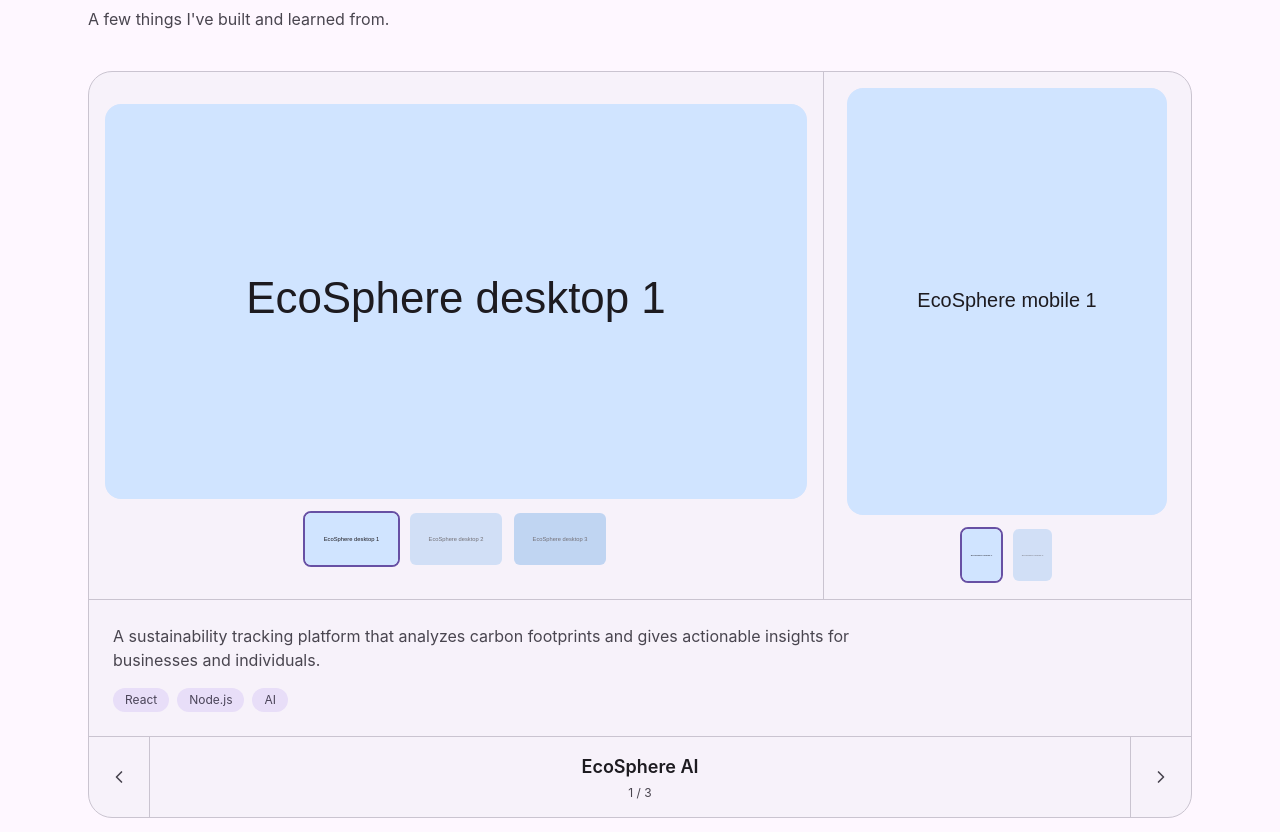
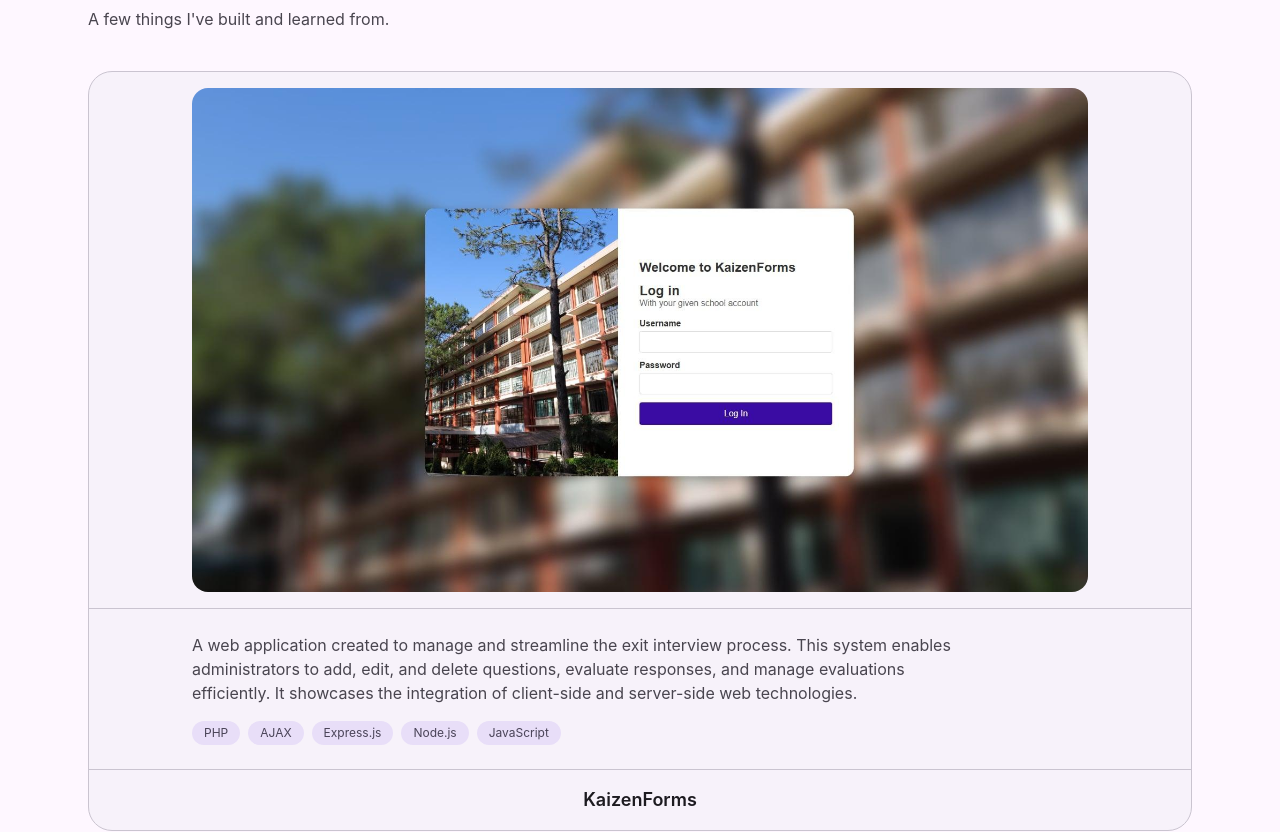
Before and after one commit to Zhecto/my-portfolio, a React (Vite) app: page / in a window 1280 px wide. Shown: the part 796-1628 px from the top of the page. Built offline with nearby package versions, Linux system fonts and the light colour scheme.

Commit message:
feat: add KaizenForms project with images and update Project interface

```diff
--- a/src/components/ProjectShowcase.tsx
+++ b/src/components/ProjectShowcase.tsx
@@ -1,7 +1,12 @@
-import { ChevronLeftIcon, ChevronRightIcon, ExternalLinkIcon } from 'lucide-react';
+import {
+  ChevronLeftIcon,
+  ChevronRightIcon,
+  ExternalLinkIcon,
+} from 'lucide-react';
 import { useState } from 'react';
 
 import { PROJECTS } from '../constants';
+import { cn } from '../lib/utils';
 import { MediaGallery } from './MediaGallery';
 
 export const ProjectShowcase = () => {
@@ -9,6 +14,10 @@ export const ProjectShowcase = () => {
   const project = PROJECTS[index];
 
   if (!project) return null;
+
+  const hasMultiple = PROJECTS.length > 1;
+  const portrait = project.portrait ?? [];
+  const hasPortrait = portrait.length > 0;
 
   const goPrevious = () => {
     setIndex((current) => (current - 1 + PROJECTS.length) % PROJECTS.length);
@@ -29,26 +38,38 @@ export const ProjectShowcase = () => {
       </p>
 
       <div className='bg-surface-container-low border-outline-variant mt-10 overflow-hidden rounded-3xl border'>
-        <div className='grid lg:grid-cols-[2fr_1fr]'>
-            <div className='border-outline-variant flex flex-col justify-center border-b p-4 lg:border-r lg:border-b-0'>
+        <div className={cn('grid', hasPortrait && 'lg:grid-cols-[2fr_1fr]')}>
+          <div
+            className={cn(
+              'flex flex-col justify-center p-4',
+              hasPortrait &&
+                'border-outline-variant border-b lg:border-r lg:border-b-0',
+            )}
+          >
+            <div className={cn(!hasPortrait && 'mx-auto w-full max-w-4xl')}>
               <MediaGallery
                 key={`${project.title}-landscape`}
                 items={project.landscape}
                 aspect='aspect-video'
               />
             </div>
+          </div>
+
+          {hasPortrait && (
             <div className='flex flex-col justify-center p-4'>
               <div className='mx-auto w-full max-w-xs'>
                 <MediaGallery
                   key={`${project.title}-portrait`}
-                    items={project.portrait}
+                  items={portrait}
                   aspect='aspect-[3/4]'
                 />
               </div>
             </div>
+          )}
         </div>
 
-        <div className='border-outline-variant border-t p-6'>
+        <div className='border-outline-variant border-t px-4 py-6'>
+          <div className={cn(!hasPortrait && 'mx-auto w-full max-w-4xl')}>
             <p className='text-on-surface-variant max-w-3xl'>{project.desc}</p>
             <ul className='mt-4 flex flex-wrap gap-2'>
               {project.techStacks.map((stack) => (
@@ -61,8 +82,10 @@ export const ProjectShowcase = () => {
               ))}
             </ul>
           </div>
+        </div>
 
         <div className='border-outline-variant flex items-stretch border-t'>
+          {hasMultiple && (
             <button
               type='button'
               onClick={goPrevious}
@@ -71,6 +94,7 @@ export const ProjectShowcase = () => {
             >
               <ChevronLeftIcon size={20} />
             </button>
+          )}
 
           <div
             aria-live='polite'
@@ -79,9 +103,11 @@ export const ProjectShowcase = () => {
             <h3 className='text-on-surface text-lg font-semibold'>
               {project.title}
             </h3>
+            {hasMultiple && (
               <span className='text-on-surface-variant text-xs'>
                 {index + 1} / {PROJECTS.length}
               </span>
+            )}
           </div>
 
           {project.projectUrl && (
@@ -96,6 +122,7 @@ export const ProjectShowcase = () => {
             </a>
           )}
 
+          {hasMultiple && (
             <button
               type='button'
               onClick={goNext}
@@ -104,6 +131,7 @@ export const ProjectShowcase = () => {
             >
               <ChevronRightIcon size={20} />
             </button>
+          )}
         </div>
       </div>
     </section>
--- a/src/constants/index.ts
+++ b/src/constants/index.ts
@@ -19,6 +19,7 @@ import {
   PostgreSQL,
 } from '../assets/TechStackIcons';
 import { placeholder } from '../lib/placeholder';
+import kaizenForms from '../assets/projects/KaizenForms.jpg';
 
 /**
  * Types
@@ -58,72 +59,14 @@ export const PROFILE_TAGS = [
 
 export const PROJECTS: Project[] = [
   {
-    title: 'EcoSphere AI',
-    desc: 'A sustainability tracking platform that analyzes carbon footprints and gives actionable insights for businesses and individuals.',
-    techStacks: ['React', 'Node.js', 'AI'],
+    title: 'KaizenForms',
+    desc: 'A web application created to manage and streamline the exit interview process. This system enables administrators to add, edit, and delete questions, evaluate responses, and manage evaluations efficiently. It showcases the integration of client-side and server-side web technologies.',
+    techStacks: ['PHP', 'AJAX', 'Express.js', 'Node.js', 'JavaScript'],
     projectUrl: '',
     landscape: [
       {
-        src: placeholder(1600, 900, 'EcoSphere desktop 1', '#D0E4FF'),
-        alt: 'EcoSphere dashboard on desktop',
-      },
-      {
-        src: placeholder(1600, 900, 'EcoSphere desktop 2', '#B8D4F5'),
-        alt: 'EcoSphere reports page on desktop',
-      },
-      {
-        src: placeholder(1600, 900, 'EcoSphere desktop 3', '#9CC2EE'),
-        alt: 'EcoSphere settings page on desktop',
-      },
-    ],
-    portrait: [
-      {
-        src: placeholder(900, 1200, 'EcoSphere mobile 1', '#D0E4FF'),
-        alt: 'EcoSphere dashboard on mobile',
-      },
-      {
-        src: placeholder(900, 1200, 'EcoSphere mobile 2', '#B8D4F5'),
-        alt: 'EcoSphere reports page on mobile',
-      },
-    ],
-  },
-  {
-    title: 'NeuroFlow',
-    desc: 'Real-time productivity dashboard that syncs with biometric devices to optimize work schedules based on focus levels.',
-    techStacks: ['Next.js', 'Socket.io'],
-    projectUrl: '',
-    landscape: [
-      {
-        src: placeholder(1600, 900, 'NeuroFlow desktop 1', '#FAD8FD'),
-        alt: 'NeuroFlow focus dashboard on desktop',
-      },
-      {
-        src: placeholder(1600, 900, 'NeuroFlow desktop 2', '#F2BDF7'),
-        alt: 'NeuroFlow schedule view on desktop',
-      },
-    ],
-    portrait: [
-      {
-        src: placeholder(900, 1200, 'NeuroFlow mobile 1', '#FAD8FD'),
-        alt: 'NeuroFlow focus dashboard on mobile',
-      },
-    ],
-  },
-  {
-    title: 'Veritas API',
-    desc: 'High-performance authentication gateway for Web3 apps with zero-knowledge proof integration.',
-    techStacks: ['Go', 'Redis', 'Docker'],
-    projectUrl: '',
-    landscape: [
-      {
-        src: placeholder(1600, 900, 'Veritas desktop 1', '#E2F1E6'),
-        alt: 'Veritas API documentation on desktop',
-      },
-    ],
-    portrait: [
-      {
-        src: placeholder(900, 1200, 'Veritas mobile 1', '#E2F1E6'),
-        alt: 'Veritas API documentation on mobile',
+        src: kaizenForms,
+        alt: 'KaizenForms on desktop',
       },
     ],
   },
--- a/src/types/index.ts
+++ b/src/types/index.ts
@@ -20,7 +20,7 @@ export interface Project {
   techStacks: string[];
   projectUrl: string;
   landscape: Media[];
-  portrait: Media[];
+  portrait?: Media[];
 }
 
 export interface ExperienceItem {
```
Also changed, not shown: src/assets/projects/KaizenForms.jpg (added). Lines whose indentation alone changed are shown as unchanged.
